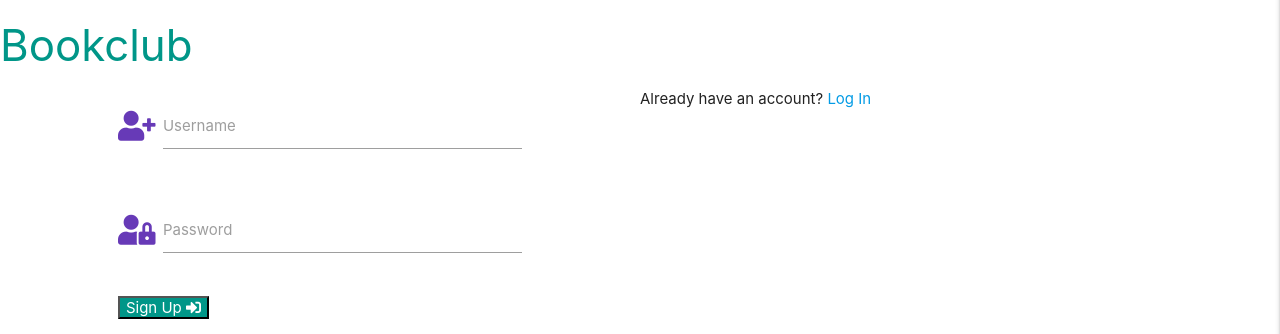
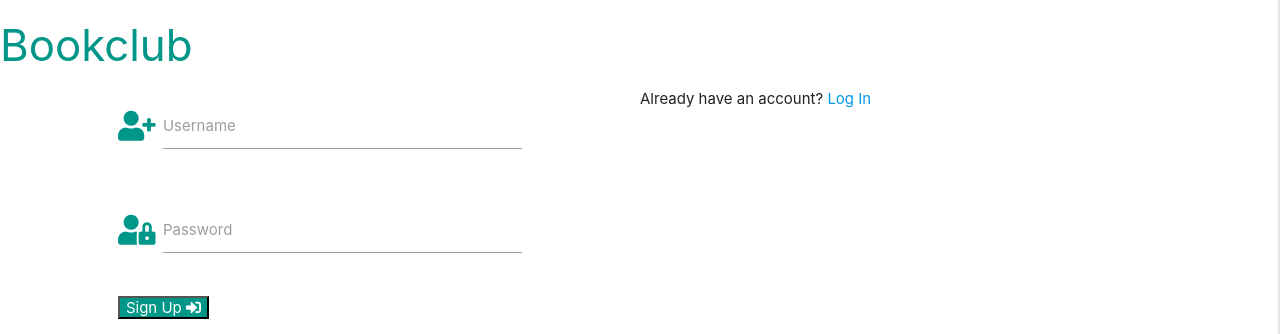
Before and after one commit to cnavotka/bookclub, a Flask app: page /sign_up in a window 1280 px wide. Shown: the part 182-516 px from the top of the page. Run offline with Flask 2, Linux system fonts and the light colour scheme; some libraries are stand-ins or nearby versions; some web fonts are replaced.

Commit message:
Change default colours to teal in the fields

```diff
--- a/templates/sign_up.html
+++ b/templates/sign_up.html
@@ -13,7 +13,7 @@
 						<!-- Username -->
                         <div class="row">
                             <div class="input-field col s12">
-                                <i class="fas fa-user-plus prefix deep-purple-text"></i>
+                                <i class="fas fa-user-plus prefix teal-text"></i>
                                 <input id="username" name="username" type="text" class="validate" minlength="5" maxlength="15"
                                     pattern="^[a-zA-Z0-9]{5,15}$" required>
                                 <label for="username">Username</label>
@@ -23,7 +23,7 @@
 						<!-- Password -->
                         <div class="row">
                             <div class="input-field col s12">
-                                <i class="fas fa-user-lock prefix deep-purple-text"></i>
+                                <i class="fas fa-user-lock prefix teal-text"></i>
                                 <input id="password" name="password" type="password" class="validate" minlength="5" maxlength="15"
                                     pattern="^[a-zA-Z0-9]{5,15}$" required>
                                 <label for="password">Password</label>
```
